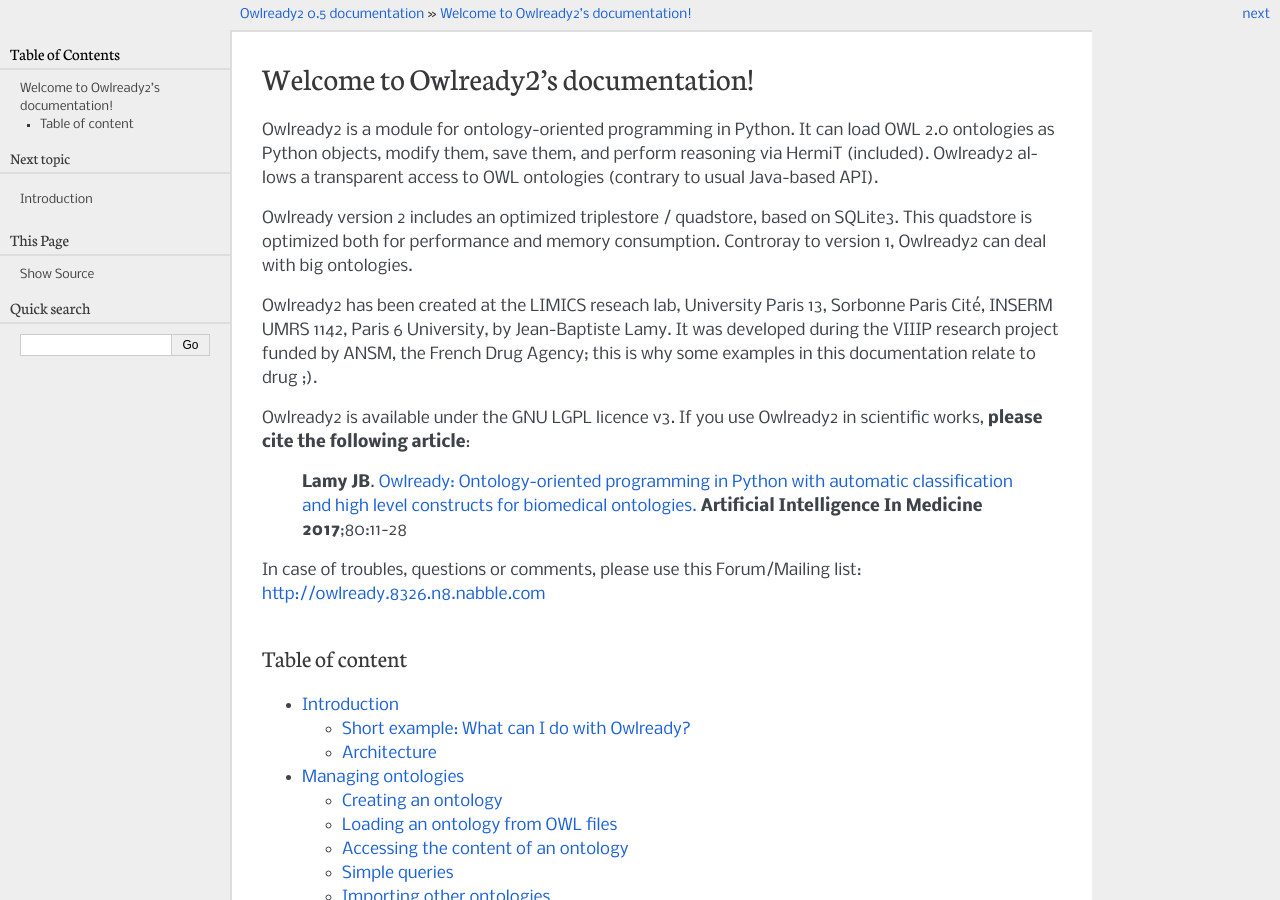
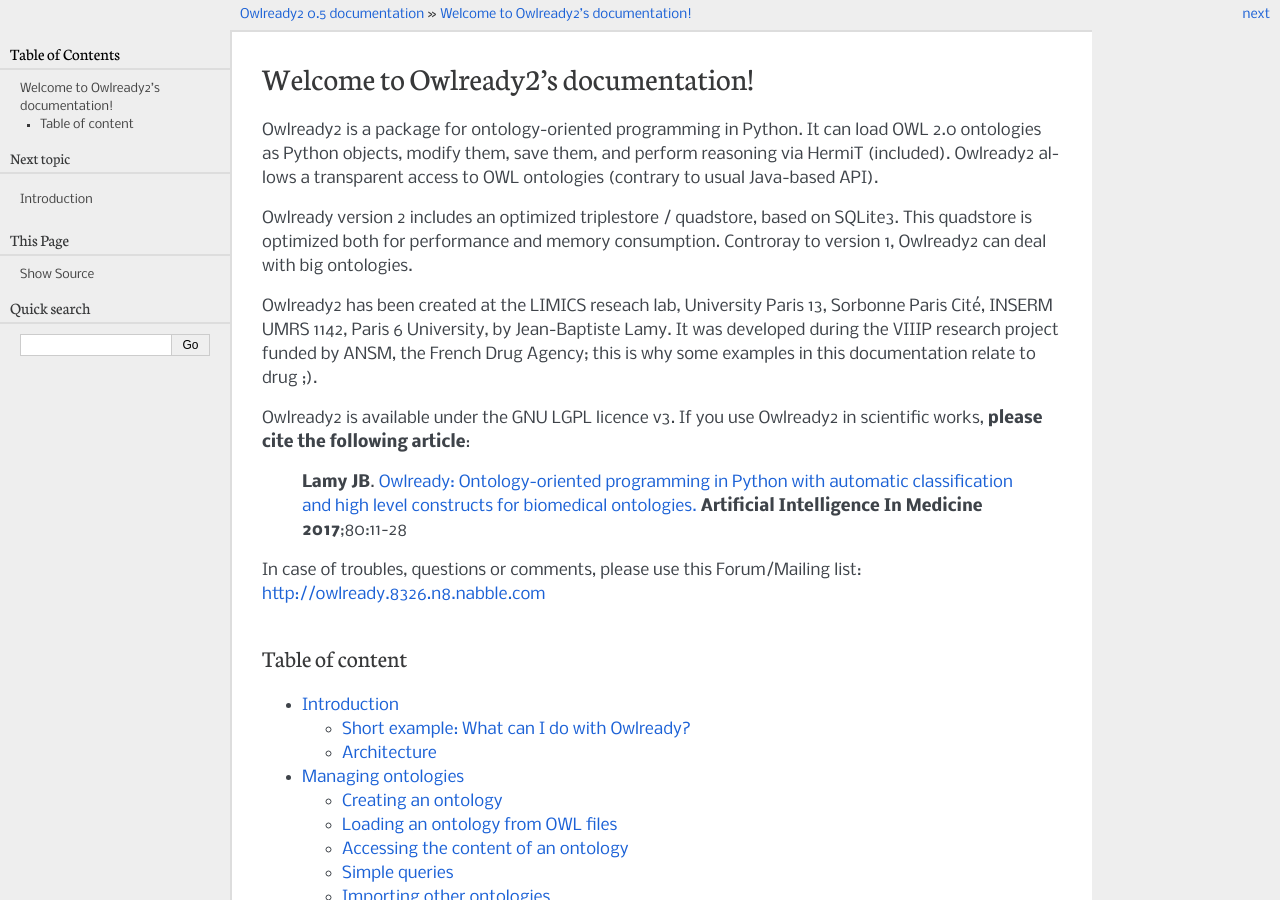
Before and after one commit to pwin/owlready2, a Sphinx documentation site: the page built from doc/index.rst, in a window 1280 px wide and 900 px high. Built offline with Sphinx 7.4.7, drawn with Linux system fonts in a browser that asks for light colours; pages that are not in the unit, such as notebooks, are missing from menus.

Commit message:
fix module to package in doc and setup

```diff
--- a/doc/index.rst
+++ b/doc/index.rst
@@ -1,7 +1,7 @@
 Welcome to Owlready2's documentation!
 *************************************
 
-Owlready2 is a module for ontology-oriented programming in Python. It can load OWL 2.0 ontologies
+Owlready2 is a package for ontology-oriented programming in Python. It can load OWL 2.0 ontologies
 as Python objects, modify them, save them, and perform reasoning via HermiT
 (included). Owlready2 allows a transparent access to OWL ontologies (contrary
 to usual Java-based API).
--- a/doc/intro.rst
+++ b/doc/intro.rst
@@ -1,7 +1,7 @@
 Introduction
 ============
 
-Owlready2 is a module for manipulating OWL 2.0 ontologies in Python. It can load, modify, save ontologies, and
+Owlready2 is a package for manipulating OWL 2.0 ontologies in Python. It can load, modify, save ontologies, and
 it supports reasoning via HermiT (included). Owlready allows a transparent access to OWL ontologies.
 
 Owlready2 can:
--- a/doc/onto.rst
+++ b/doc/onto.rst
@@ -61,7 +61,7 @@
    >>> onto = get_ontology("http://www.lesfleursdunormal.fr/static/_downloads/pizza_onto.owl").load()
 
 The onto_path global variable contains a list of directories for searching local copies of ontologies.
-It behaves similarly to sys.path (for Python modules).
+It behaves similarly to sys.path (for Python modules / packages).
 
 The get_ontology() function returns an ontology from its IRI, and creates a new empty ontology if needed.
 
--- a/setup.py
+++ b/setup.py
@@ -29,7 +29,7 @@
   name         = "Owlready2",
   version      = "0.5",
   license      = "LGPLv3+",
-  description  = "A module for ontology-oriented programming in Python: load OWL 2.0 ontologies as Python objects, modify them, save them, and perform reasoning via HermiT. Includes an optimized RDF quadstore.",
+  description  = "A package for ontology-oriented programming in Python: load OWL 2.0 ontologies as Python objects, modify them, save them, and perform reasoning via HermiT. Includes an optimized RDF quadstore.",
   long_description = open(os.path.join(HERE, "README.rst")).read(),
 
   author       = "Lamy Jean-Baptiste (Jiba)",
```
Also changed, not shown: rdfxml_2_ntriples.py (+0 -8 lines).
